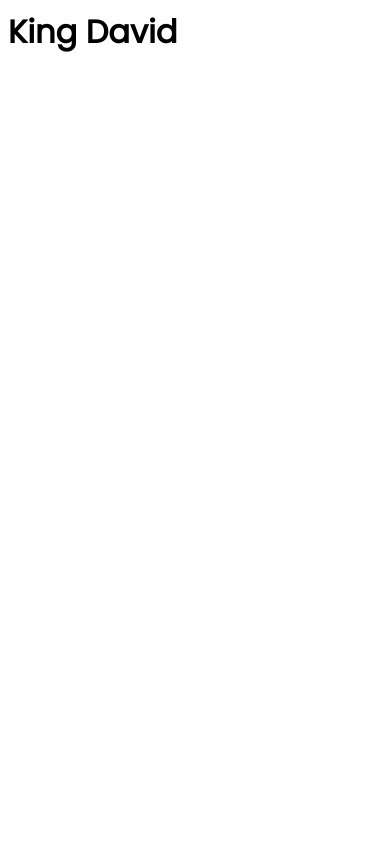
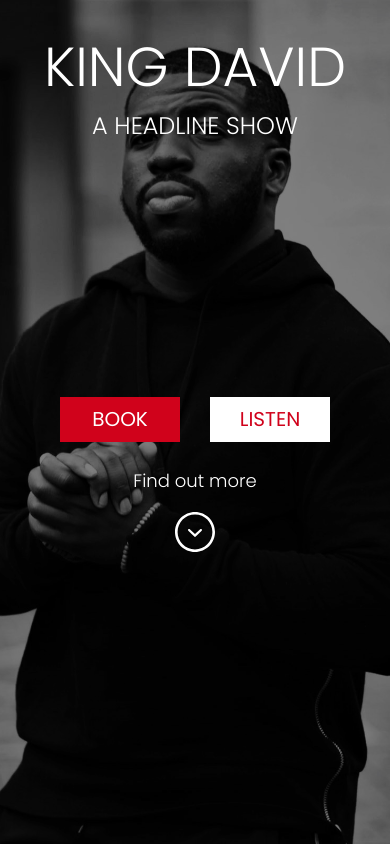
Before and after one commit to kingdavidgrm/kigdavidgrm.github.io, a plain HTML site: page index.html in a window 390 px wide. Drawn offline with Linux system fonts and the light colour scheme.

Commit message:
Mobile landing section (w/out links)

```diff
--- a/assets/stylesheets/index.sass
+++ b/assets/stylesheets/index.sass
@@ -1,4 +1,70 @@
 @import url('https://fonts.googleapis.com/css?family=Poppins:300,400')
 $main-font: Poppins, sans-serif
-h1
+$white: #FFFFFF
+$black: #000000
+$red: #D0021B
+
+html, body
+    margin: 0
+    padding: 0
+    height: 100%
+
+h1,h2, h3,h4,h5,h6,p
     font-family: $main-font
+    font-weight: 300
+    color: $white
+
+.cta-button
+    background-color: white
+    height: 45px
+    width: 120px
+    display: flex
+    align-items: center
+    justify-content: center
+    color: $black
+    font-family: $main-font
+    font-weight: 400px
+    font-size: 20px
+    text-transform: uppercase
+    margin: 0 15px
+
+#page
+    #landing
+        height: 100vh
+        //overflow: hidden
+        #background
+            position: absolute
+            height: 100%
+            width: 100%
+            object-fit: cover
+            //object-position: 50% 0%
+            text-align: center
+            filter: brightness(50%)
+            overflow: hidden
+            z-index: -1
+        h1, h2
+            text-align: center
+            margin: 0 auto
+        h1
+            padding-top: 25px
+            font-size: 55px
+        h2
+            text-transform: uppercase
+            font-size: 24px
+            max-width: 100%
+        #landing-action
+            display: flex
+            margin: 65% auto 25px
+            justify-content: center
+            #book
+                color: white
+                background-color: $red
+            #listen
+                color: $red
+        p
+            text-align: center
+            font-size: 18px
+        #chevron
+            text-align: center
+            img
+                height: 40px
--- a/index.html
+++ b/index.html
@@ -1,9 +1,35 @@
 <html>
     <head>
+        <meta charset="UTF-8">
         <script src="https://use.fontawesome.com/563cf55a6d.js"></script>
         <link rel=stylesheet href='assets/stylesheets/index.css' />
+        <meta name="viewport" content="width=device-width, initial-scale=1.0">
     </head>
     <body>
-        <h1>King David</h1>
+        <div id=page>
+            <div id=landing>
+                <img id=background src='assets/images/david-header.jpg'/>
+                <h1>KING DAVID</h1>
+                <h2>A headline show</h2>
+                <div id=landing-action>
+                    <div class=cta-button id=book>Book</div>
+                    <div class=cta-button id=listen>Listen</div>
+                </div>
+                <p>Find out more</p>
+                <div id=chevron><img src='assets/images/chevron.svg' /></div>
+            </div>
+            <div id=info>
+
+            </div>
+            <div id=bio>
+
+            </div>
+            <div id=promo>
+
+            </div>
+            <div id=footer>
+
+            </div>
+        </div>
     </body>
 </html>
```
Also changed, not shown: assets/images/chevron.svg (added), assets/images/david-header.jpg (added), assets/stylesheets/index.css, 4 other files.
